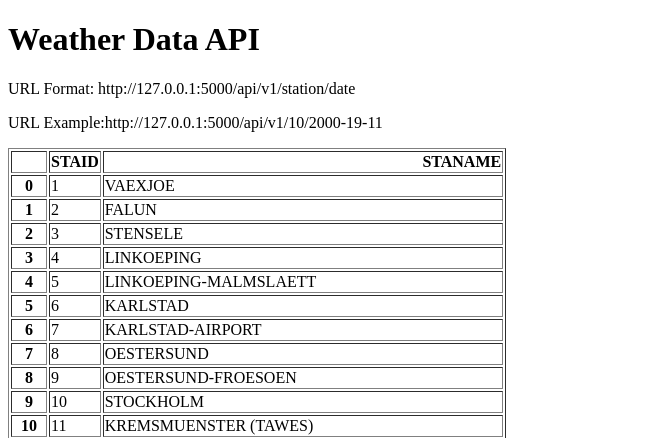
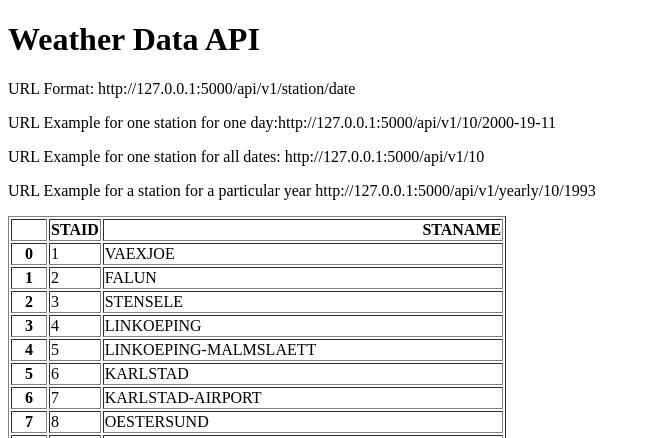
Before and after one commit to RadahnGeneral/Python_WeatheAPI, a Flask app: page / in a window 1280 px wide. Shown: the top 438 px of the page, without its empty margins (0-650 px from the left). Run offline with Flask 3, Linux system fonts and the light colour scheme.

Commit message:
Add url endpoint and all data

```diff
--- a/main.py
+++ b/main.py
@@ -18,6 +18,20 @@ def about(station, date):
     tempearture = df.loc[df["    DATE"] == date][ '   TG'].squeeze() / 10
     return {"station": station, "temperature": tempearture, "date": date}
 
+@app.route("/api/v1/<station>/")
+def all_stations(station):
+    filename = "data_small/TG_STAID" + str(station).zfill(6) + ".txt"
+    df = pd.read_csv(filename, skiprows=20, parse_dates=["    DATE"])
+    result = df.to_dict(orient="records")
+    return result
+
+@app.route("/api/v1/yearly/<station>/<year>")
+def yearly(station, year):
+    filename = "data_small/TG_STAID" + str(station).zfill(6) + ".txt"
+    df = pd.read_csv(filename, skiprows=20)
+    df["    DATE"] = df["    DATE"].astype(str)
+    result = df.loc[df["    DATE"].str.startswith(str(year))].to_dict(orient="records")
+    return result
 
 if __name__ == "__main__":
     app.run(debug=True)
--- a/templates/index.html
+++ b/templates/index.html
@@ -9,7 +9,18 @@
   <body>
     <h1>Weather Data API</h1>
     <p>URL Format: http://127.0.0.1:5000/api/v1/station/date</p>
-    <p>URL Example:http://127.0.0.1:5000/api/v1/10/2000-19-11</p>
+    <p>
+      URL Example for one station for one
+      day:http://127.0.0.1:5000/api/v1/10/2000-19-11
+    </p>
+    <p>
+      URL Example for one station for all dates: http://127.0.0.1:5000/api/v1/10
+    </p>
+    <p>
+      URL Example for a station for a particular year
+      http://127.0.0.1:5000/api/v1/yearly/10/1993
+    </p>
+
     <p>{{data|safe}}</p>
   </body>
 </html>
```
